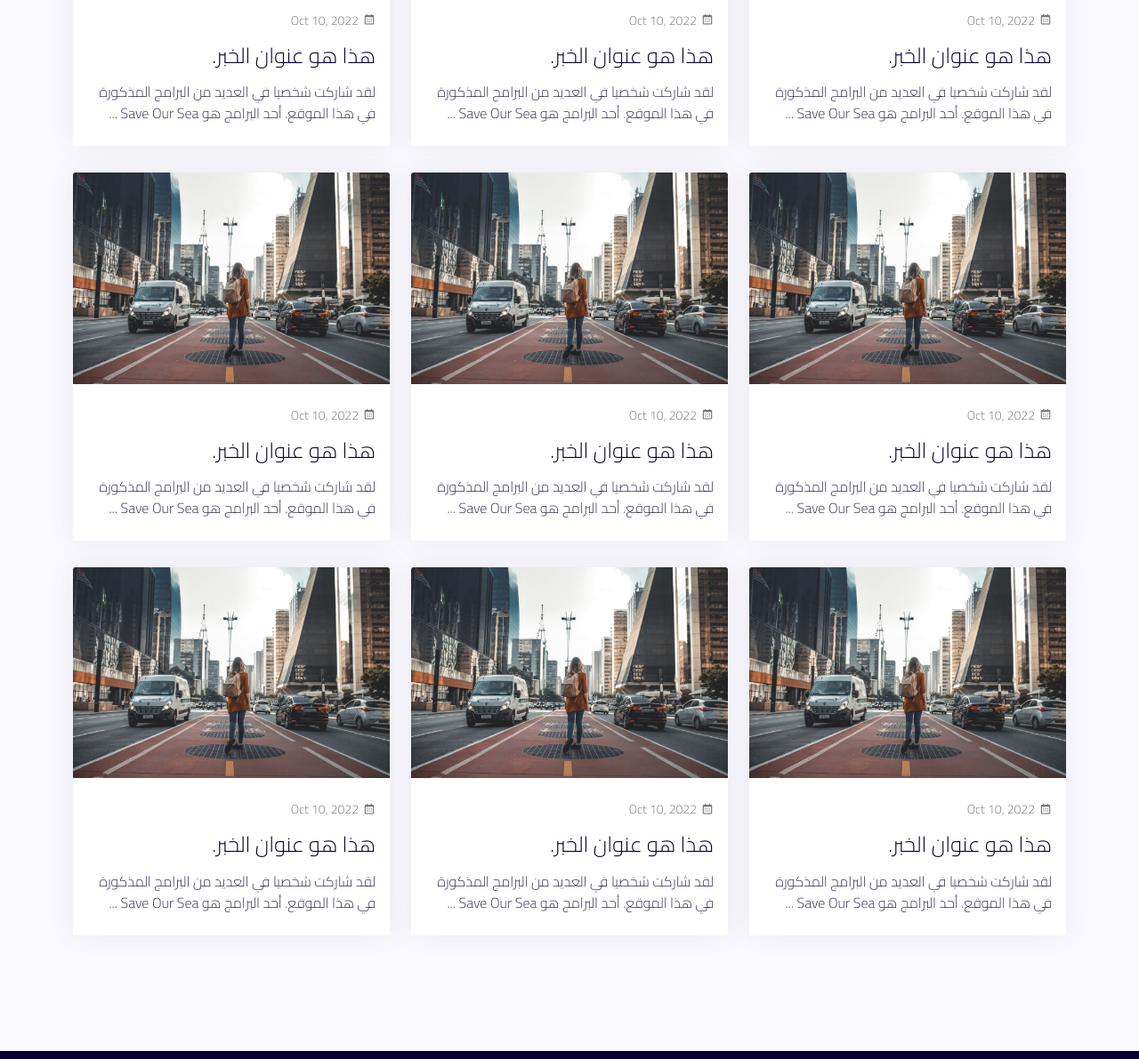
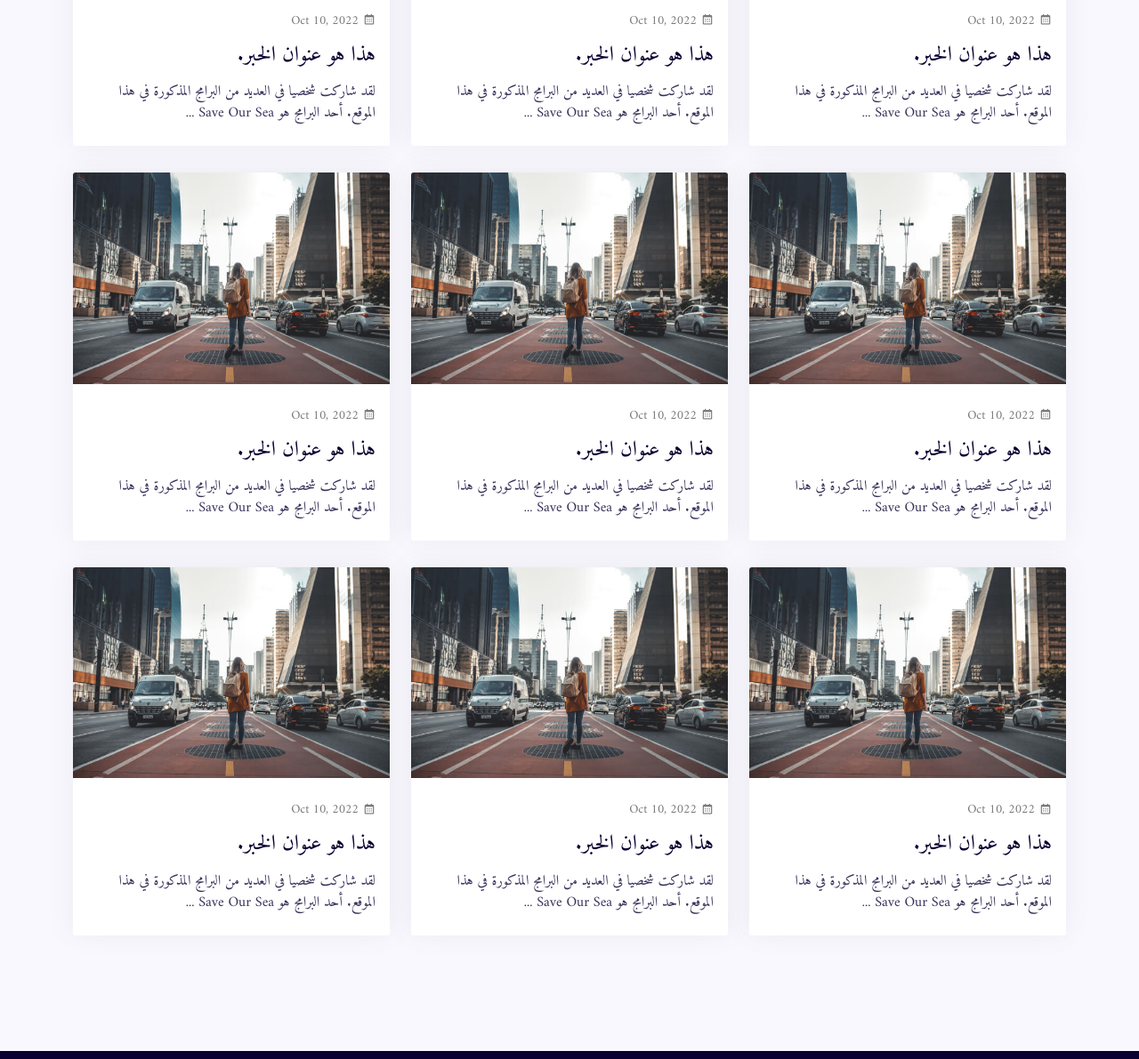
Before and after one commit to Ahmedkarem701/elbairq, a plain HTML site: page blog.html in a window 1280 px wide. Shown: the part 925-2116 px from the top of the page at 89% size. Drawn offline with Linux system fonts and the light colour scheme.

Commit message:
Update blog.html

```diff
--- a/blog.html
+++ b/blog.html
@@ -38,12 +38,10 @@
     <link rel="icon" href="assets/img/logo.jpeg" type="image/png"/>
 
     <link rel="preconnect" href="https://fonts.googleapis.com">
-
-    <link rel="preconnect" href="https://fonts.gstatic.com" crossorigin>
-
-    <link href="https://fonts.googleapis.com/css2?family=Cairo:wght@300&display=swap" rel="stylesheet">
+<link rel="preconnect" href="https://fonts.gstatic.com" crossorigin>
+<link href="https://fonts.googleapis.com/css2?family=Amiri&display=swap" rel="stylesheet">
 </head>
-<body style="font-family: 'Cairo', sans-serif;">
+<body style="font-family: 'Amiri', sans-serif;">
 
 <div id="loading">
     <div class="loader"></div>
@@ -73,7 +71,7 @@
                     <div class="side-option">
                         <div class="item">
                             <div class="language">
-                                <a style="font-family: 'Cairo', sans-serif;" href="#language" id="languageButton" class="btn-secondary">
+                                <a style="font-family: 'Amiri', sans-serif;" href="#language" id="languageButton" class="btn-secondary">
                                     اللغة <i class='bx bxs-chevron-down'></i>
                                 </a>
                                 <ul class="menu">
@@ -194,7 +192,7 @@
                         <h3>
                             <a href="blog-details.html">هذا هو عنوان الخبر.</a>
                         </h3>
-                        <p style="font-family: 'Cairo', sans-serif;">لقد شاركت شخصيا في العديد من البرامج المذكورة في
+                        <p style="font-family: 'Amiri', sans-serif;">لقد شاركت شخصيا في العديد من البرامج المذكورة في
                             هذا الموقع. أحد البرامج هو Save Our Sea ...</p>
                     </div>
                 </div>
@@ -211,7 +209,7 @@
                         <h3>
                             <a href="blog-details.html">هذا هو عنوان الخبر.</a>
                         </h3>
-                        <p style="font-family: 'Cairo', sans-serif;">لقد شاركت شخصيا في العديد من البرامج المذكورة في
+                        <p style="font-family: 'Amiri', sans-serif;">لقد شاركت شخصيا في العديد من البرامج المذكورة في
                             هذا الموقع. أحد البرامج هو Save Our Sea ...</p>
                     </div>
                 </div>
@@ -228,7 +226,7 @@
                         <h3>
                             <a href="blog-details.html">هذا هو عنوان الخبر.</a>
                         </h3>
-                        <p style="font-family: 'Cairo', sans-serif;">لقد شاركت شخصيا في العديد من البرامج المذكورة في
+                        <p style="font-family: 'Amiri', sans-serif;">لقد شاركت شخصيا في العديد من البرامج المذكورة في
                             هذا الموقع. أحد البرامج هو Save Our Sea ...</p>
                     </div>
                 </div>
@@ -245,7 +243,7 @@
                         <h3>
                             <a href="blog-details.html">هذا هو عنوان الخبر.</a>
                         </h3>
-                        <p style="font-family: 'Cairo', sans-serif;">لقد شاركت شخصيا في العديد من البرامج المذكورة في
+                        <p style="font-family: 'Amiri', sans-serif;">لقد شاركت شخصيا في العديد من البرامج المذكورة في
                             هذا الموقع. أحد البرامج هو Save Our Sea ...</p>
                     </div>
                 </div>
@@ -262,7 +260,7 @@
                         <h3>
                             <a href="blog-details.html">هذا هو عنوان الخبر.</a>
                         </h3>
-                        <p style="font-family: 'Cairo', sans-serif;">لقد شاركت شخصيا في العديد من البرامج المذكورة في
+                        <p style="font-family: 'Amiri', sans-serif;">لقد شاركت شخصيا في العديد من البرامج المذكورة في
                             هذا الموقع. أحد البرامج هو Save Our Sea ...</p>
                     </div>
                 </div>
@@ -279,7 +277,7 @@
                         <h3>
                             <a href="blog-details.html">هذا هو عنوان الخبر.</a>
                         </h3>
-                        <p style="font-family: 'Cairo', sans-serif;">لقد شاركت شخصيا في العديد من البرامج المذكورة في
+                        <p style="font-family: 'Amiri', sans-serif;">لقد شاركت شخصيا في العديد من البرامج المذكورة في
                             هذا الموقع. أحد البرامج هو Save Our Sea ...</p>
                     </div>
                 </div>
@@ -296,7 +294,7 @@
                         <h3>
                             <a href="blog-details.html">هذا هو عنوان الخبر.</a>
                         </h3>
-                        <p style="font-family: 'Cairo', sans-serif;">لقد شاركت شخصيا في العديد من البرامج المذكورة في
+                        <p style="font-family: 'Amiri', sans-serif;">لقد شاركت شخصيا في العديد من البرامج المذكورة في
                             هذا الموقع. أحد البرامج هو Save Our Sea ...</p>
                     </div>
                 </div>
@@ -313,7 +311,7 @@
                         <h3>
                             <a href="blog-details.html">هذا هو عنوان الخبر.</a>
                         </h3>
-                        <p style="font-family: 'Cairo', sans-serif;">لقد شاركت شخصيا في العديد من البرامج المذكورة في
+                        <p style="font-family: 'Amiri', sans-serif;">لقد شاركت شخصيا في العديد من البرامج المذكورة في
                             هذا الموقع. أحد البرامج هو Save Our Sea ...</p>
                     </div>
                 </div>
@@ -330,7 +328,7 @@
                         <h3>
                             <a href="blog-details.html">هذا هو عنوان الخبر.</a>
                         </h3>
-                        <p style="font-family: 'Cairo', sans-serif;">لقد شاركت شخصيا في العديد من البرامج المذكورة في
+                        <p style="font-family: 'Amiri', sans-serif;">لقد شاركت شخصيا في العديد من البرامج المذكورة في
                             هذا الموقع. أحد البرامج هو Save Our Sea ...</p>
                     </div>
                 </div>
@@ -376,7 +374,7 @@
                                 <img width="40%" src="assets/img/logo.png" alt="Logo" />
                             </a>
                         </div>
-                        <p style="font-family: 'Cairo', sans-serif;">هكذا يكون السفر.</p>
+                        <p style="font-family: 'Amiri', sans-serif;">هكذا يكون السفر.</p>
                         <div class="contact-info">
                             <div class="content">
                                 <a href="tel:+96522286767"><i class='bx bx-phone'></i>96522286767+</a>
```
